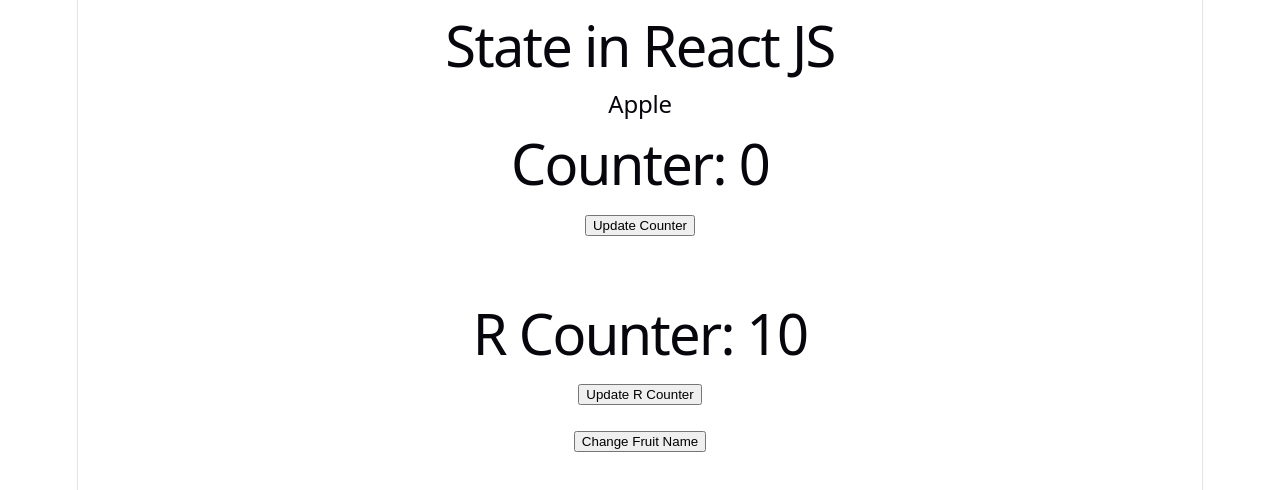
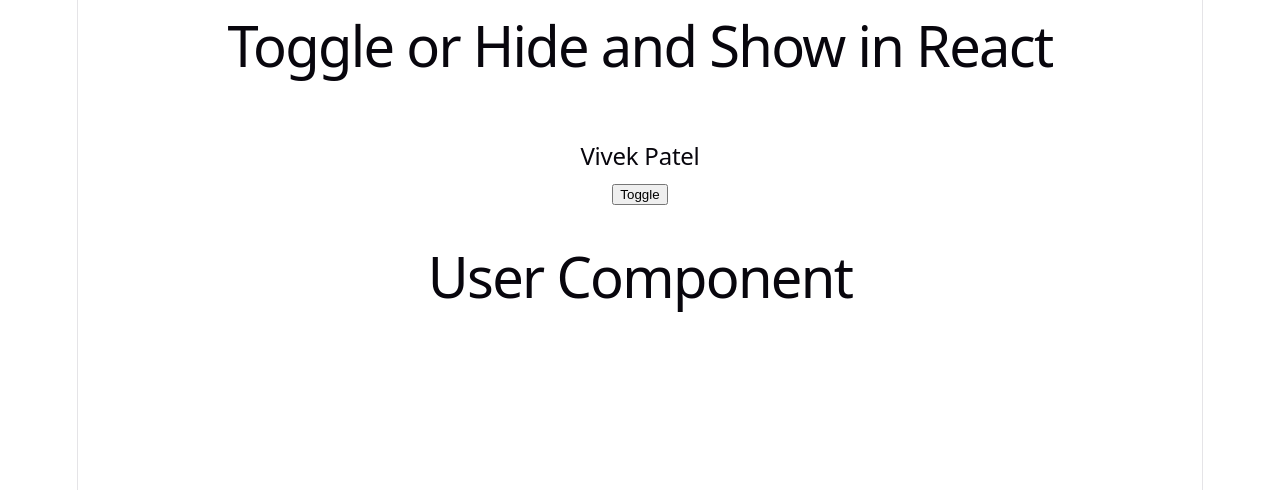
Before and after one commit to vivek2991/react-demo, a React (Vite) app: page / in a window 1280 px wide. Shown: the top 490 px of the page. Built offline with nearby package versions, Linux system fonts and the light colour scheme.

Commit message:
Toggle or Hide and Show in React - App-8

```diff
--- /dev/null
+++ b/src/App-8.jsx
@@ -0,0 +1,26 @@
+import { useState } from "react"
+import User from "./user"
+
+function App8() {
+
+  const [display, SetDisplay] = useState(true)
+
+  return <>
+    <div>
+      <h1>Toggle or Hide and Show in React</h1>
+      <br /><br />
+      { display? <h2>Vivek Patel</h2>: <h2>No User Name</h2>}
+      <button onClick={()=>SetDisplay(!display)}>Toggle</button>
+      <br /><br />
+
+      { display? <User />:null }
+
+
+
+    </div>
+
+
+  </>
+}
+
+export default App8
--- a/src/main.jsx
+++ b/src/main.jsx
@@ -9,6 +9,7 @@ import App4 from './App-4.jsx'
 import App5 from './App-5.jsx'
 import App6 from './App-6.jsx'
 import App7 from './App-7.jsx'
+import App8 from './App-8.jsx'
 
 
 createRoot(document.getElementById('root')).render(
@@ -34,6 +35,9 @@ createRoot(document.getElementById('root')).render(
     {/* <App6 /> */}
 
     {/* State in React JS */}
-    <App7 />
+    {/* <App7 /> */}
+
+    {/* Toggle or Hide Show in React */}
+    <App8 />
   </StrictMode>,
 )
--- /dev/null
+++ b/src/user.jsx
@@ -0,0 +1,9 @@
+function User(){
+    return(
+        <div>
+            <h1>User Component</h1>
+        </div>
+    )
+}
+
+export default User
```
